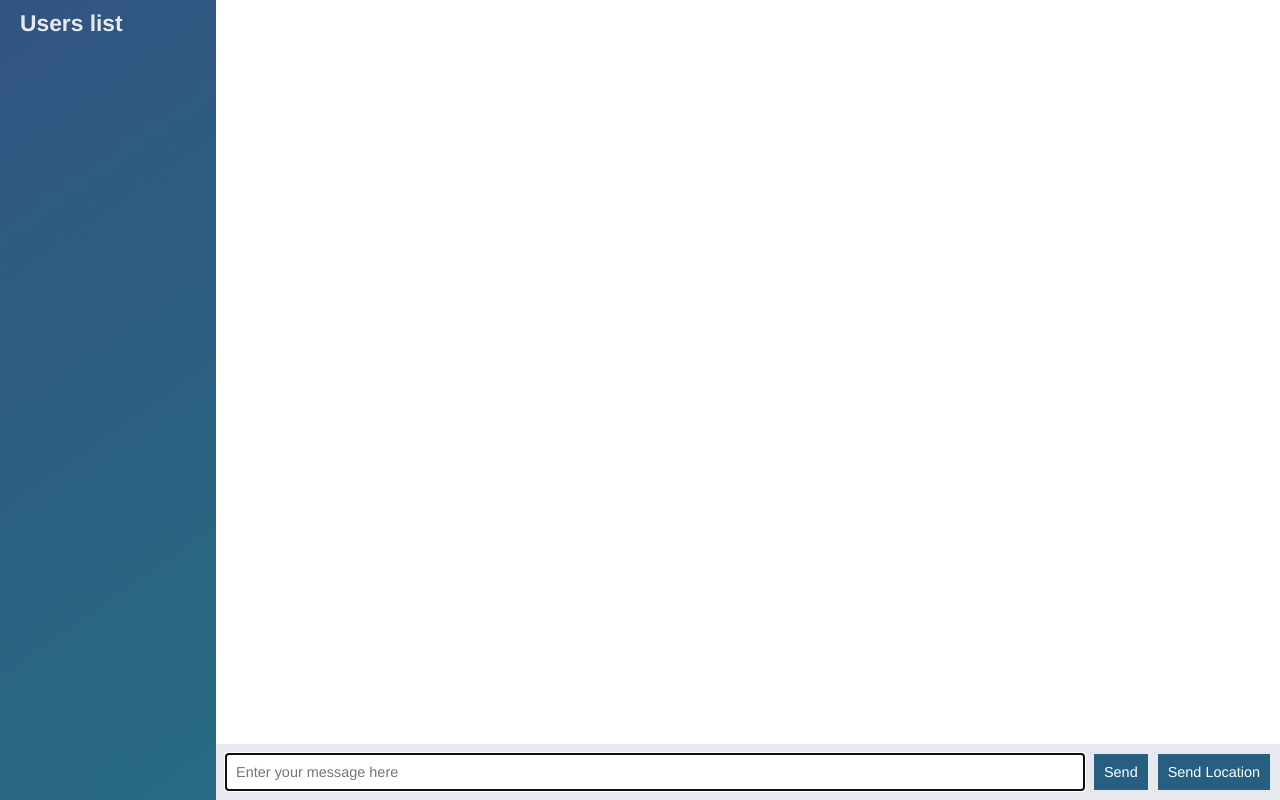
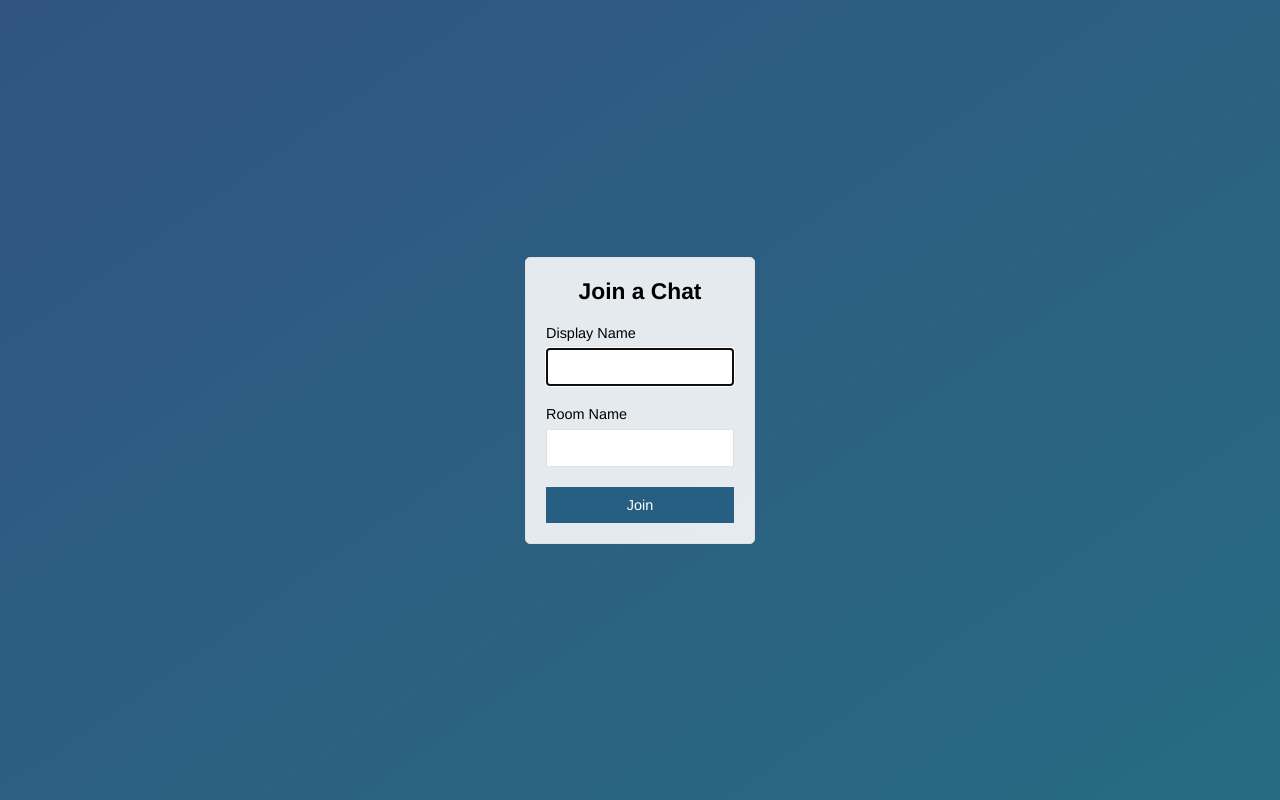
Before and after one commit to Nick-Shmyrev/node-chat-app, a website: page public/index.html in a window 1280 px wide. Drawn offline with nearby package versions, Linux system fonts and the light colour scheme; no server answers.

Commit message:
Added join page

```diff
--- a/public/index.html
+++ b/public/index.html
@@ -2,62 +2,31 @@
 <html lang="en">
 <head>
   <meta charset="UTF-8">
-  <meta name="viewport" content="width=device-width, initial-scale=1.0">
+  <meta name="viewport" content="width=device-width, initial-scale=1.0, user-scalable=no">
   <meta http-equiv="X-UA-Compatible" content="ie=edge">
-  <title>Node Chat App</title>
+  <title>Join | Node Chat App</title>
   <link rel="stylesheet" href="/css/style.css">
 </head>
-<body class='chat'>
+<body class="centered-form">
 
-<div class="chat__sidebar">
-  <h3>Users list</h3>
-  <div id="users">
-
-  </div>
+<div class="centered-form__form">
+  <form action="chat.html" class="">
+    <div class="form-field">
+      <h3>Join a Chat</h3>
+    </div>
+    <div class="form-field">
+      <label for="txtName">Display Name</label>
+      <input type="text" name="name" id="txtName" value="" autofocus>
+    </div>
+    <div class="form-field">
+      <label for="txtRoom">Room Name</label>
+      <input type="text" name="room" id="txtRoom" value="">
+    </div>
+    <div class="form-field">
+      <button type="submit" name="button">Join</button>
+    </div>
+  </form>
 </div>
 
-<div class="chat__main">
-  <ol id="messages" class="chat__messages"></ol>
-
-  <div class="chat__footer">
-    <form id="message-form">
-      <input type="text" name="message" autofocus autocomplete="off" placeholder="Enter your message here">
-      <button type="submit" name="button">Send</button>
-    </form>
-
-    <button type="button" id="send-location">Send Location</button>
-  </div>
-</div>
-
-<script type="text/template" id="message-template">
-  <li class="message">
-    <div class="message__title">
-      <h4>{{from}}</h4>
-      <span>{{createdAt}}</span>
-    </div>
-    <div class="message__body">
-      <p>{{text}}</p>
-    </div>
-  </li>
-</script>
-
-<script type="text/template" id="location-message-template">
-  <li class="message">
-    <div class="message__title">
-      <h4>{{from}}</h4>
-      <span>{{createdAt}}</span>
-    </div>
-    <div class="message__body">
-      <p><a target="_blank" href="{{url}}">Current Location</a></p>
-    </div>
-  </li>
-</script>
-
-
-<script type="text/javascript" src="socket.io/socket.io.js"></script>
-<script type="text/javascript" src="js/libs/jquery-3.2.1.min.js"></script>
-<script type="text/javascript" src="js/libs/moment.js"></script>
-<script type="text/javascript" src="js/libs/mustache.js"></script>
-<script type="text/javascript" src="js/index.js"></script>
 </body>
 </html>
```
Also changed, not shown: public/chat.html (added, +63 -0 lines), public/js/chat.js (renamed from public/js/index.js).
